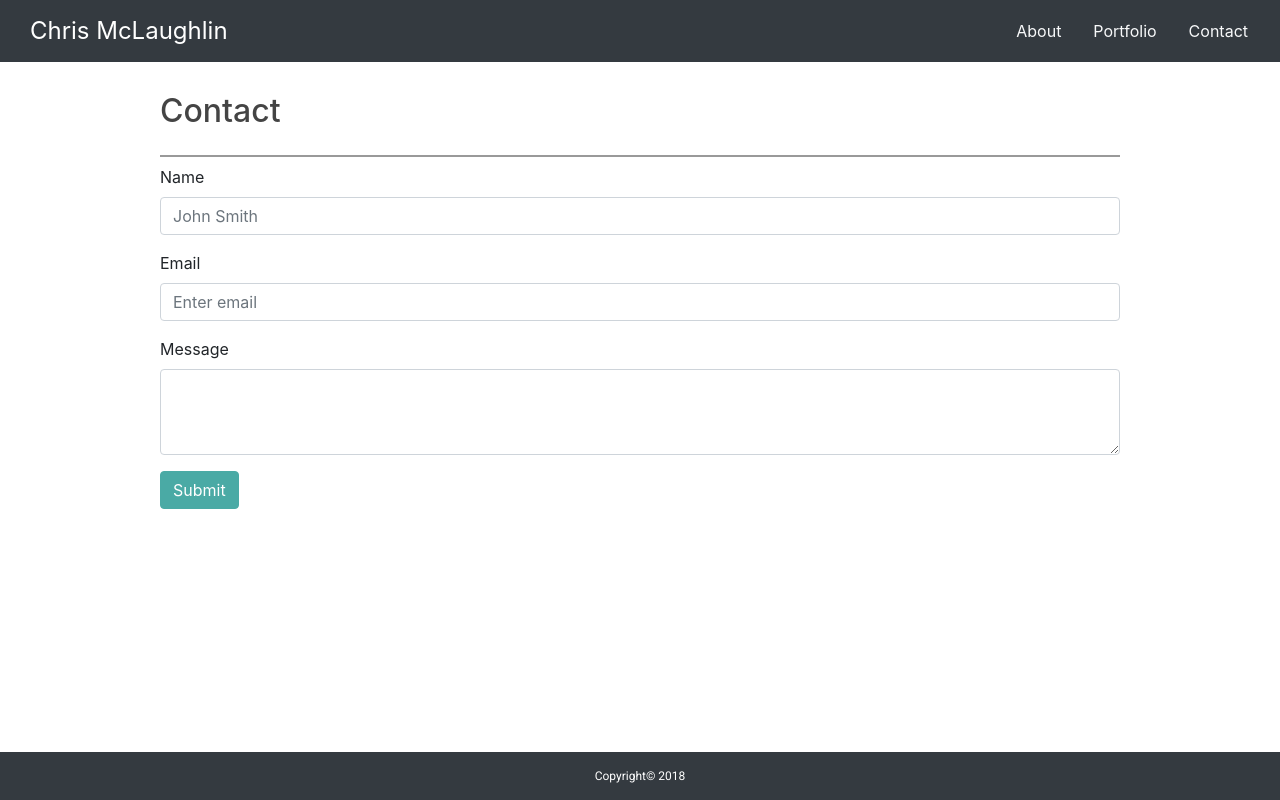
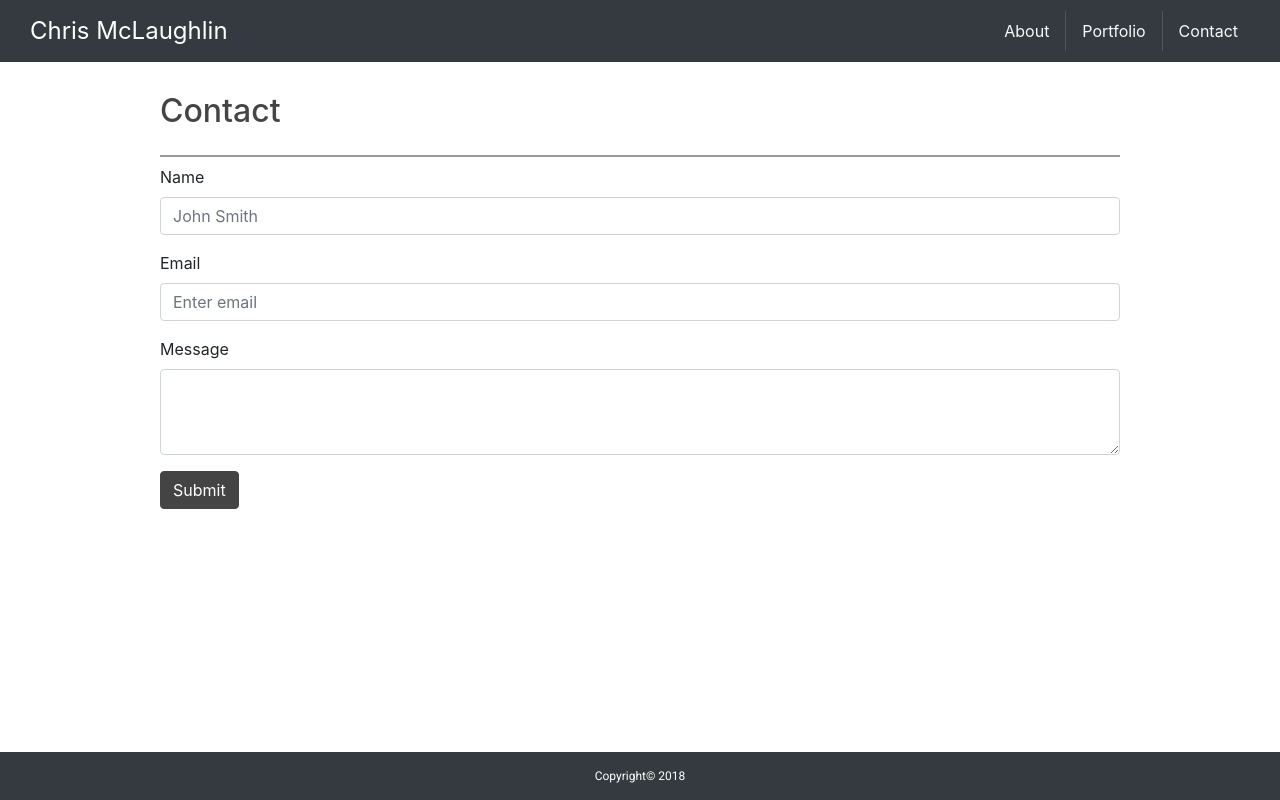
Before and after one commit to cm718/Bootstrap-Portfolio, a plain HTML site: page contact.html in a window 1280 px wide. Drawn offline with nearby package versions, Linux system fonts and the light colour scheme.

Commit message:
updated contact and index

```diff
--- a/assets/css/style.css
+++ b/assets/css/style.css
@@ -1,5 +1,3 @@
-
-
 .navbar-brand {
   margin-left: 14px;
   font-size: 1.5rem;
@@ -16,6 +14,15 @@ li {
 
 .nav-link {
   text-decoration: none;
+}
+
+.nav-item {
+  border-right: 1px solid #555;
+}
+
+.nav-item:last-child {
+  border-right: none;
+  margin-right: 10px;
 }
 
 nav-item:hover {
@@ -62,8 +69,8 @@ form {
 }
 
 .btn-primary {
-  background-color: #4aaaa5;
-  border-color: #4aaaa5;
+  background-color: #444;
+  border-color: #444;
   margin-bottom: 50px;
 }
 
@@ -79,13 +86,11 @@ footer {
   bottom: 0;
 }
 
-
 @media only screen and (max-width: 980px) {
   form {
     max-width: 560px;
   }
 }
-
 
 @media only screen and (max-width: 640px) {
   nav {
```
Also changed, not shown: index.html (+2 -1 lines).
